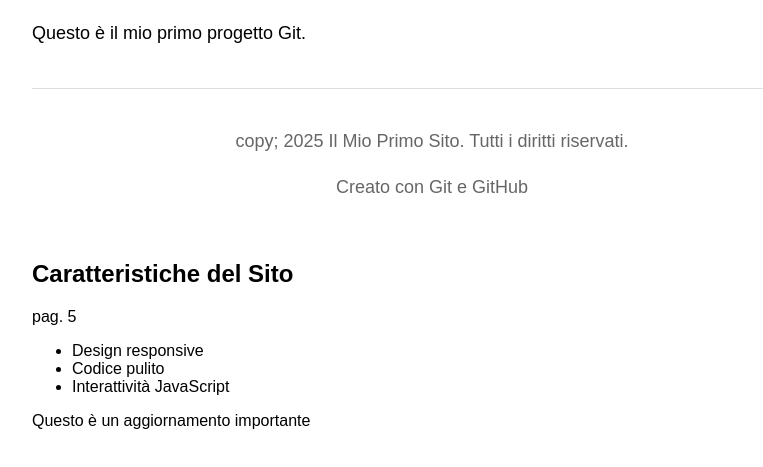
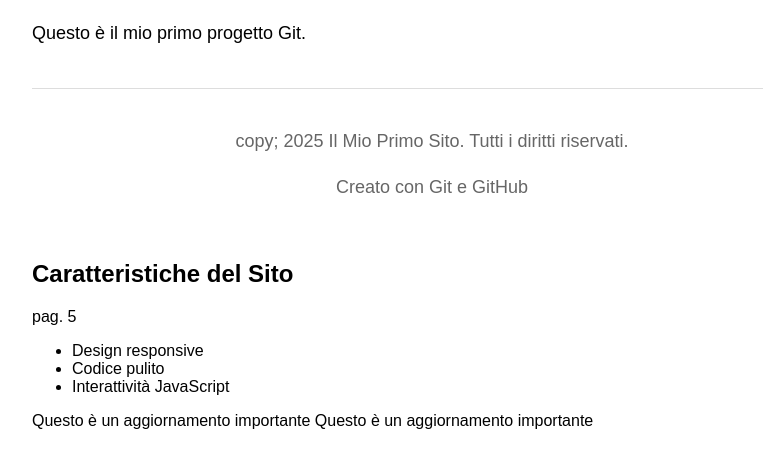
Before and after one commit to Yul-1/primo-sito, a plain HTML site: page index.html in a window 1280 px wide. Shown: the part 81-548 px from the top of the page, without its empty margins (208-971 px from the left). Drawn offline with Linux system fonts and the light colour scheme.

Commit message:
Aggiunto messaggio cruciale

```diff
--- a/index.html
+++ b/index.html
@@ -28,3 +28,4 @@ pag. 5
 </ul>
 </div>
 Questo è un aggiornamento importante
+Questo è un aggiornamento importante
```
